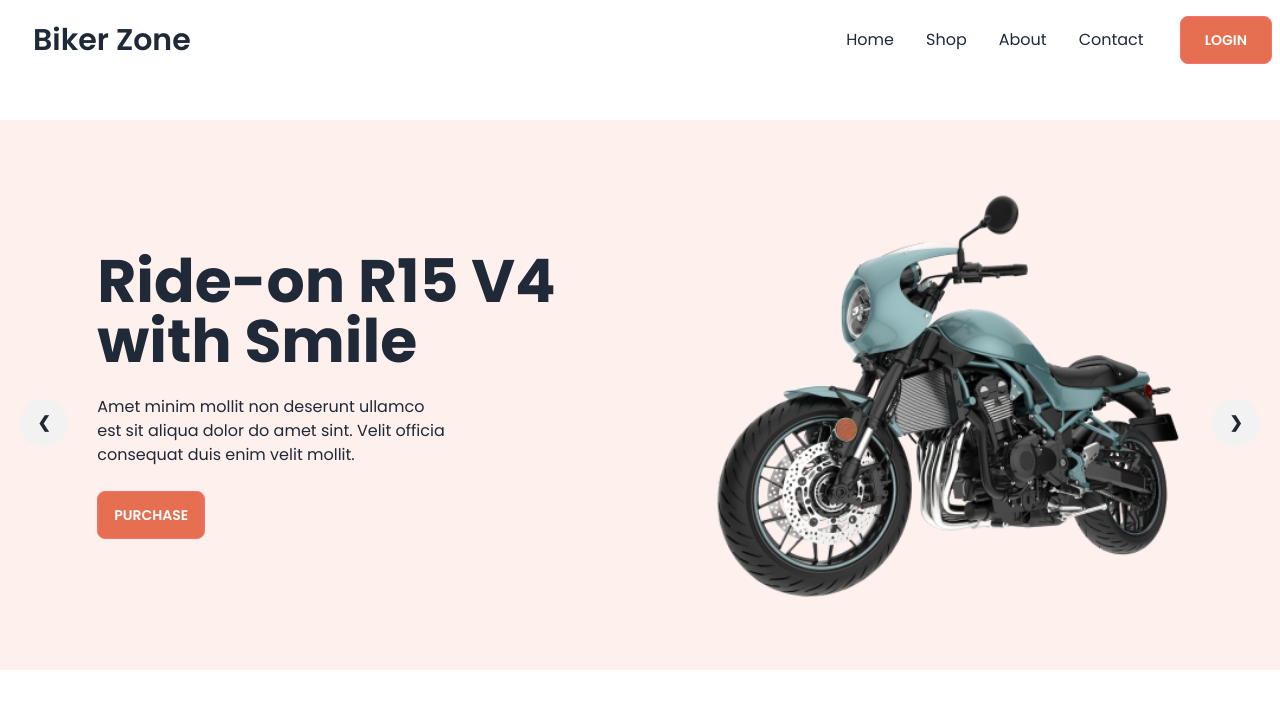
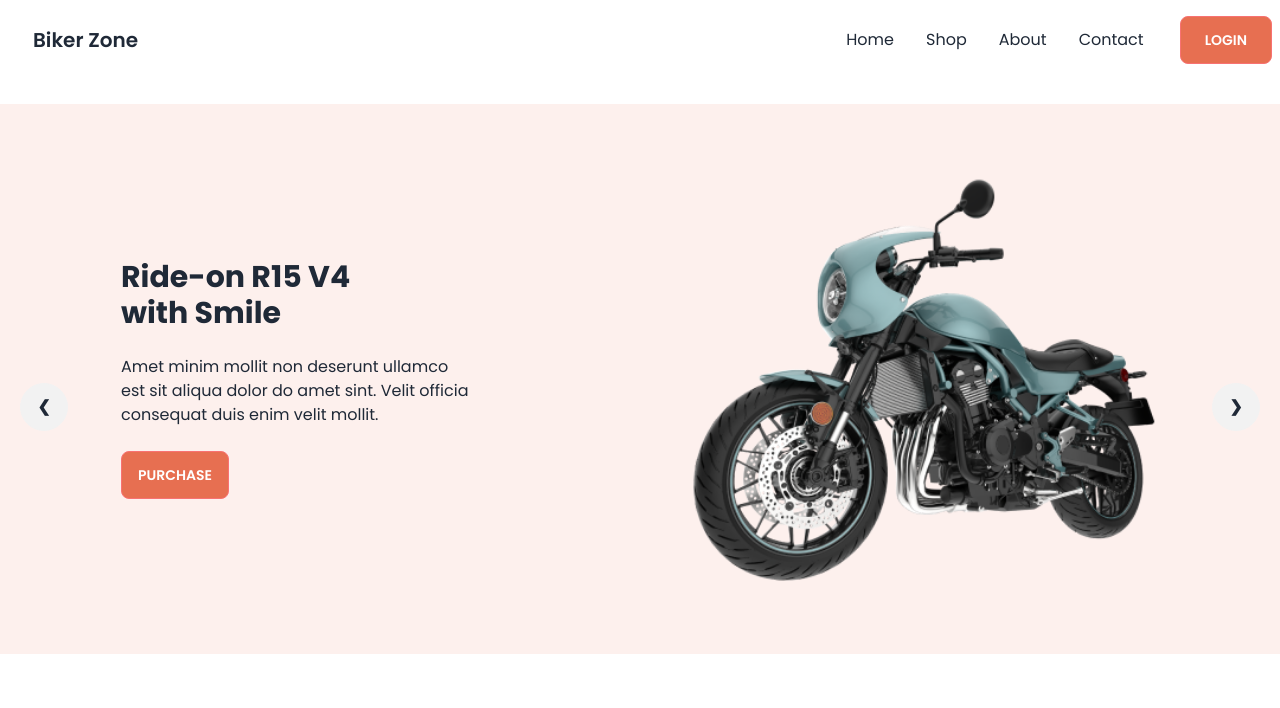
Before and after one commit to imalriyad/Biker-Zone, a plain HTML site: page index.html in a window 1280 px wide. Drawn offline with nearby package versions, Linux system fonts and the light colour scheme.

Commit message:
slider done

```diff
--- a/index.html
+++ b/index.html
@@ -53,7 +53,7 @@
                   <li><a>Contact</a></li>
                 </ul>
               </div>
-              <a class="btn btn-ghost normal-case text-3xl">Biker Zone</a>
+              <a class="btn btn-ghost normal-case text-xl">Biker Zone</a>
             </div>
             <div class="navbar-end hidden lg:flex">
               <ul class="menu menu-horizontal mr-3 text-base">
@@ -70,16 +70,16 @@
         </nav>
 <!-- Slider  -->
 
-        <div class="carousel lg:w-max lg:h-[550px] md:container md:mx-auto bg-header-bg lg:mt-10" >
+        <div class="carousel max-w-xs lg:w-max lg:h-[550px] md:container bg-header-bg lg:mt-6" >
             <div id="slide1" class="carousel-item relative w-full ">
-          <div class="flex flex-col p-8 items-center lg:flex-row justify-around gap-4 flex-1">
+          <div class="flex flex-col p-6 items-center md:flex-row justify-around gap-4 flex-1 ">
             <div class="space-y-6 ">
-              <h1 class="text-6xl font-bold">Ride-on R15 V4 <br>with Smile</h1>
-              <p class="text-base p-text ">Amet minim mollit non deserunt ullamco <br>
+              <h1 class="text-3xl font-bold">Ride-on R15 V4 <br>with Smile</h1>
+              <p class="text-base p-text : ">Amet minim mollit non deserunt ullamco <br>
                 est sit aliqua dolor do amet sint. Velit officia<br> consequat duis enim velit mollit.</p>
               <button class="btn bg-btn-max btn-error text-white">Purchase</button>
               </div>
-            <img class="lg:h-[406px] h-[340px] " src="./images/slider/bike1.png" class="w-full" />
+            <img class="lg:h-[406px] h-[250px] " src="./images/slider/bike1.png"/>
           </div>
 
               <div class="absolute flex justify-between transform -translate-y-1/2 left-5 right-5 top-1/2">
```
